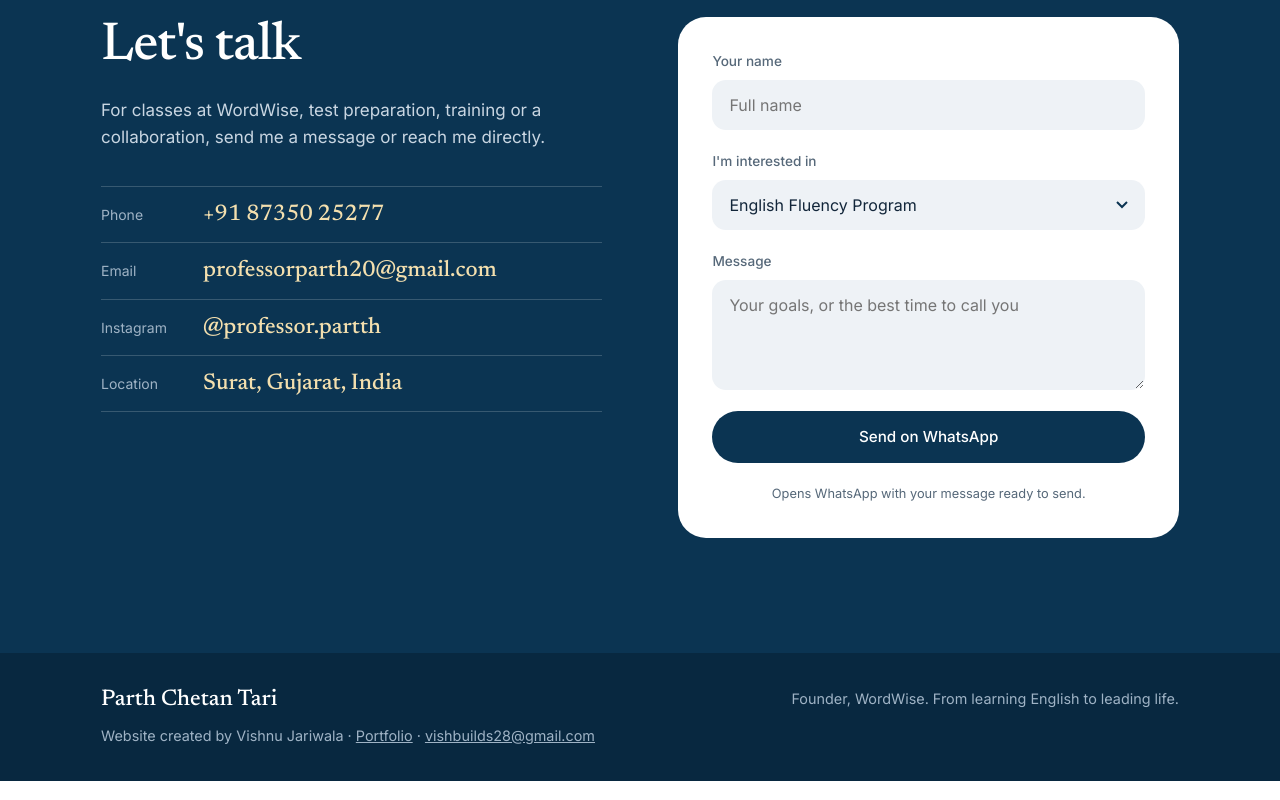
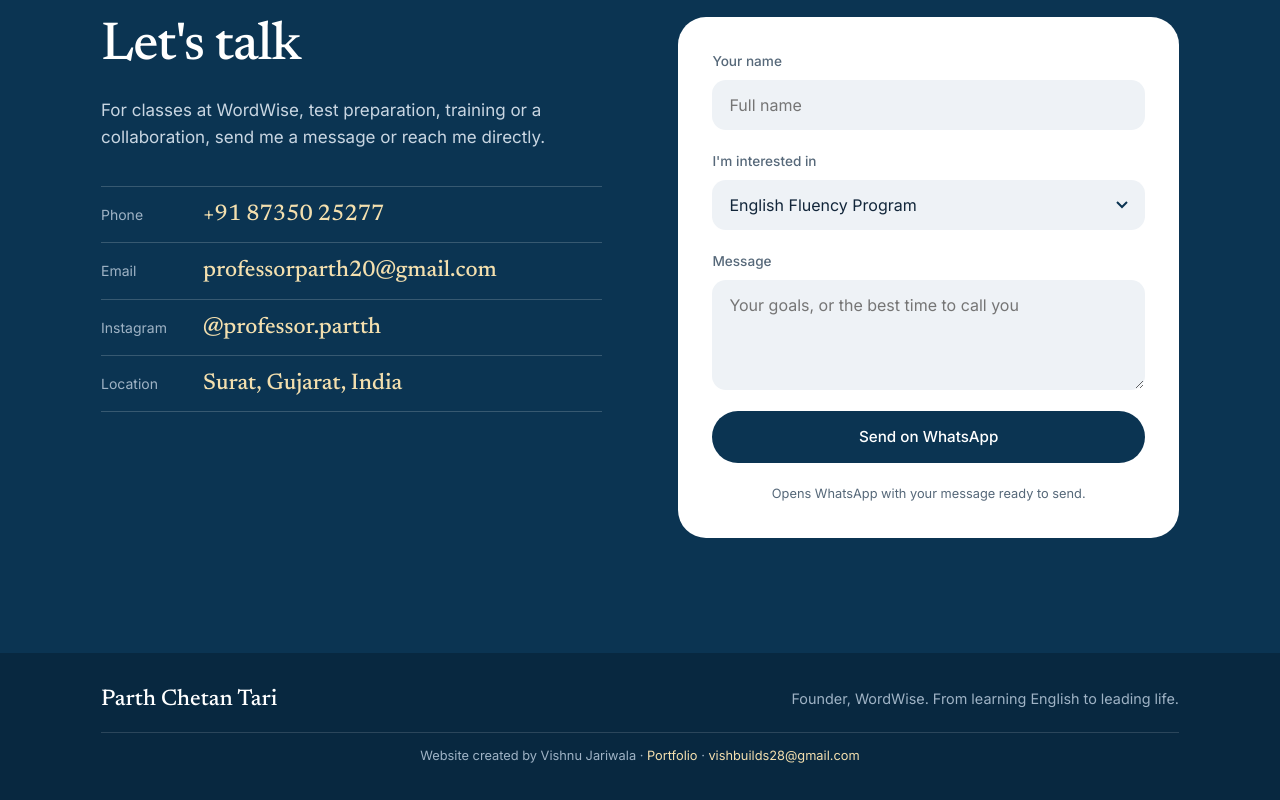
Before and after one commit to 07vish/Parth_Chetan_Tari, a plain HTML site: page index.html in a window 1280 px wide. Shown: the part 6133-6933 px from the top of the page. Drawn offline with Linux system fonts and the light colour scheme.

Commit message:
reagarding spacing

```diff
--- a/index.html
+++ b/index.html
@@ -138,6 +138,9 @@ form small{text-align:center;color:var(--muted);font-size:.8rem}
 footer{background:var(--navy-2);color:#9FB3C5;padding:var(--s4) 0 calc(var(--s4) + env(safe-area-inset-bottom,0px));font-size:.9rem}
 footer .wrap{display:flex;justify-content:space-between;gap:var(--s2);flex-wrap:wrap;align-items:center}
 footer b{font:500 var(--t1) var(--serif);color:#fff}
+footer .credit{flex-basis:100%;border-top:1px solid rgba(255,255,255,.14);margin-top:var(--s1);padding-top:var(--s2);text-align:center;font-size:.8rem}
+footer .credit a{color:var(--gold-soft);text-decoration:none}
+footer .credit a:hover{text-decoration:underline}
 
 @media (prefers-reduced-motion:no-preference){
   .hero h1,.roles,.hero .lead,.hero .actions{animation:rise .9s cubic-bezier(.2,.7,.2,1) both}
@@ -386,7 +389,7 @@ footer b{font:500 var(--t1) var(--serif);color:#fff}
   <div class="wrap">
     <b>Parth Chetan Tari</b>
     <span>Founder, WordWise. From learning English to leading life.</span>
-    <span>Website created by Vishnu Jariwala · <a href="https://www.vishbuilds.in/" target="_blank" rel="noopener noreferrer">Portfolio</a> · <a href="mailto:vishbuilds28@gmail.com">vishbuilds28@gmail.com</a></span>
+    <span class="credit">Website created by Vishnu Jariwala · <a href="https://www.vishbuilds.in/" target="_blank" rel="noopener noreferrer">Portfolio</a> · <a href="mailto:vishbuilds28@gmail.com">vishbuilds28@gmail.com</a></span>
   </div>
 </footer>
 
```
